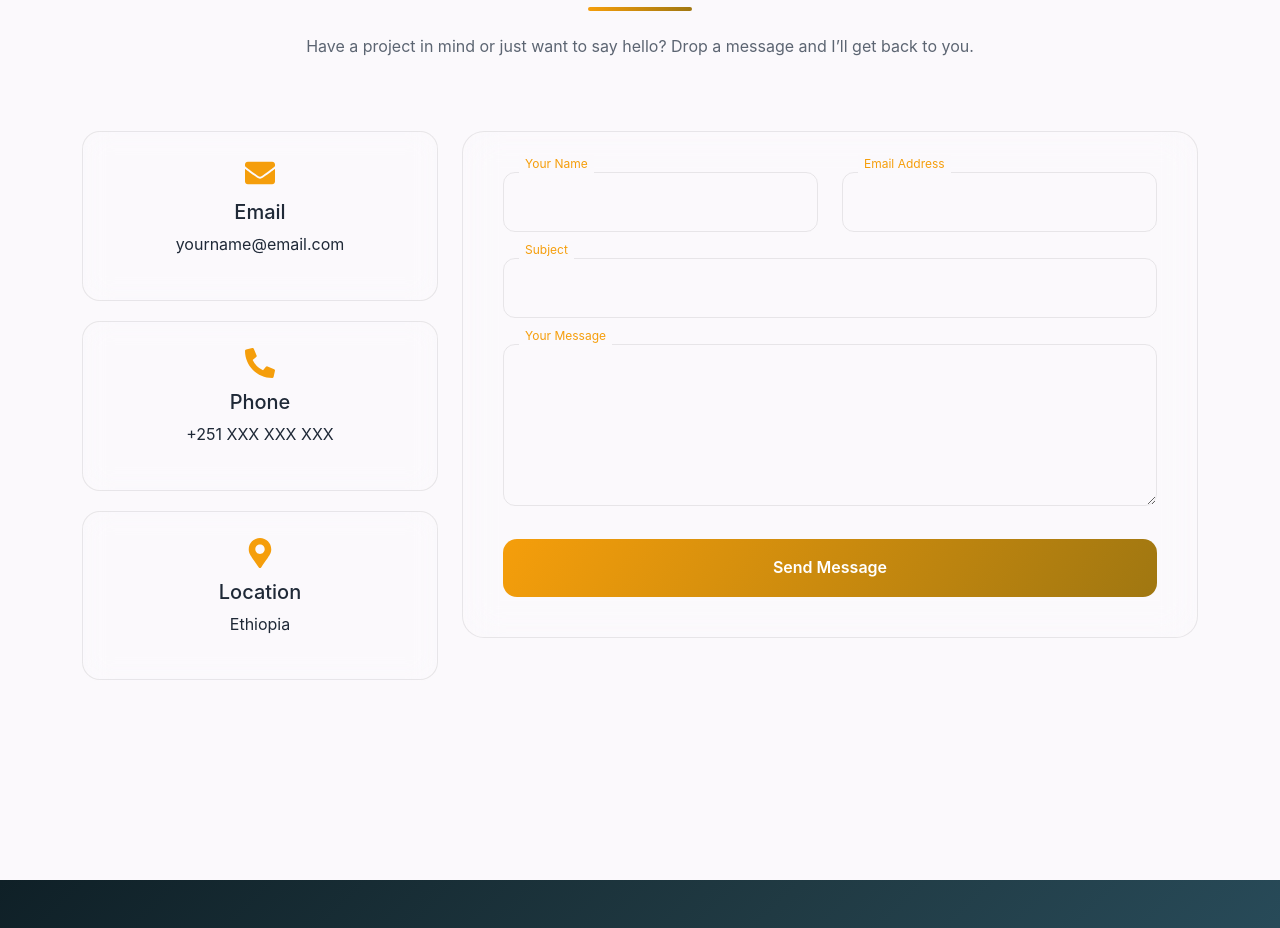
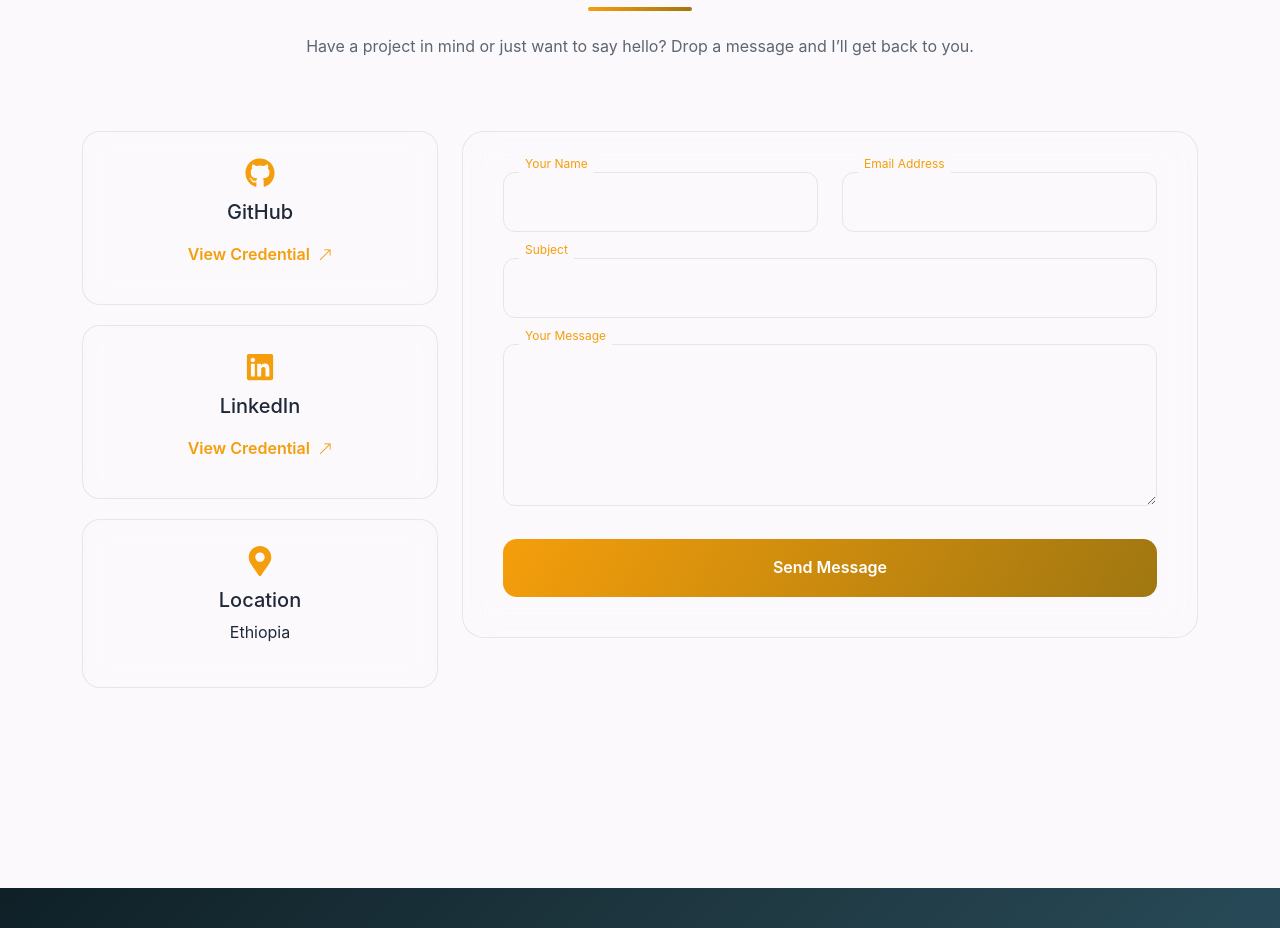
Before and after one commit to NatnaelAbreham/portfolio, a React (Vite) app: page / in a window 1280 px wide. Shown: the part 5960-6888 px from the top of the page. Built offline with nearby package versions, Linux system fonts and the light colour scheme.

Commit message:
adding containt and links to contact page

```diff
--- a/index.html
+++ b/index.html
@@ -2,10 +2,12 @@
 <html lang="en">
   <head>
     <meta charset="UTF-8" />
-    <link rel="icon" type="image/svg+xml" href="/vite.svg" />
+    <link rel="stylesheet" href="./src/assets/logo.png">
+   <!--  <link rel="icon" type="image/svg+xml" href="/vite.svg" /> -->
    <!--  <meta name="viewport" content="width=device-width, initial-scale=1.0" /> -->
     <meta name="viewport" content="width=device-width, initial-scale=1.0, maximum-scale=1.0, user-scalable=no" />
-    <title>portfolio</title>
+    <title>Natnael Abraham – Fullstack Developer</title>
+
   </head>
   <body>
     <div id="root"></div>
--- a/src/components/Contact.jsx
+++ b/src/components/Contact.jsx
@@ -1,8 +1,10 @@
 import React, { useRef, useState,useEffect  } from "react";
 import { motion } from "framer-motion";
 import emailjs from "@emailjs/browser";
-import { FaEnvelope, FaPhoneAlt, FaMapMarkerAlt } from "react-icons/fa";
+/* import { FaEnvelope, FaPhoneAlt,  } from "react-icons/fa"; */
 import "../styles/contact.css";
+import '../styles/certificates.css';
+ import { FaGithub, FaLinkedin,FaMapMarkerAlt } from "react-icons/fa";
 
 const fadeUp = {
   hidden: { opacity: 0, y: 40 },
@@ -93,17 +95,25 @@ const Contact = () => {
             viewport={{ once: true }}
             transition={{ duration: 0.6 }}
           >
-            <div className="contact-info-card">
-              <FaEnvelope />
-              <h5>Email</h5>
-              <p>yourname@email.com</p>
-            </div>
 
-            <div className="contact-info-card">
-              <FaPhoneAlt />
-              <h5>Phone</h5>
-              <p>+251 XXX XXX XXX</p>
-            </div>
+
+<div className="contact-info-card">
+  <FaGithub />
+  <h5>GitHub</h5>
+  <a  href="https://github.com/natnaelabreham" target="_blank" rel="noopener noreferrer" className = "certificate-link">
+     View Credential
+    <i className="bi bi-arrow-up-right"></i>
+  </a>
+</div>
+
+<div className="contact-info-card">
+  <FaLinkedin />
+  <h5>LinkedIn</h5>
+  <a href="https://linkedin.com/in/natnael-abraham-172aa4292" target="_blank" rel="noopener noreferrer" className = "certificate-link">
+     View Credential
+    <i className="bi bi-arrow-up-right"></i>
+  </a>
+</div>
 
             <div className="contact-info-card">
               <FaMapMarkerAlt />
--- a/src/components/Footer.jsx
+++ b/src/components/Footer.jsx
@@ -33,10 +33,10 @@ const Footer = () => {
           <div className="col-md-4 text-center text-md-end">
             <h6 className="footer-title">Let’s Connect</h6>
             <div className="footer-socials">
-              <a href="#" aria-label="GitHub"><FaGithub /></a>
-              <a href="#" aria-label="LinkedIn"><FaLinkedin /></a>
+              <a href="https://github.com/NatnaelAbreham/" aria-label="GitHub"><FaGithub /></a>
+              <a href="www.linkedin.com/in/natnael-abraham-172aa4292" aria-label="LinkedIn"><FaLinkedin /></a>
               <a href="#" aria-label="Twitter"><FaTwitter /></a>
-              <a href="mailto:your@email.com" aria-label="Email">
+              <a href="mailto:example@gmail.com" aria-label="Email">
                 <FaEnvelope />
               </a>
             </div>
```
